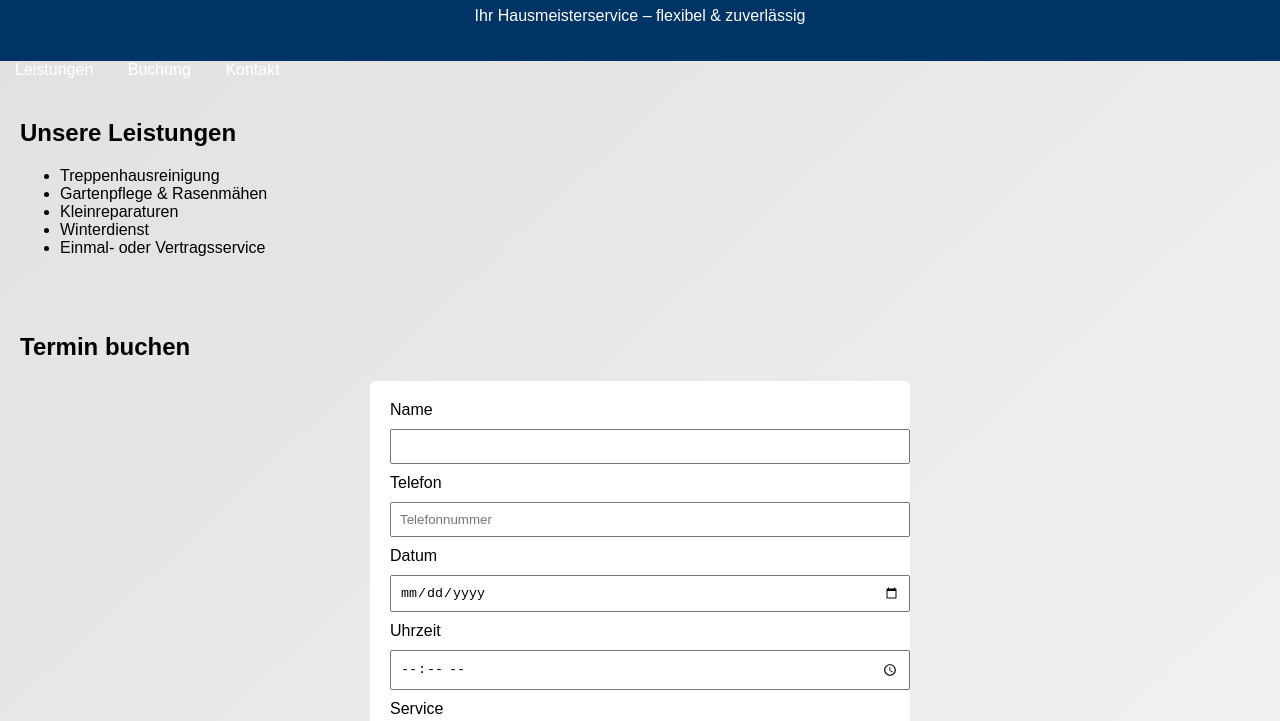
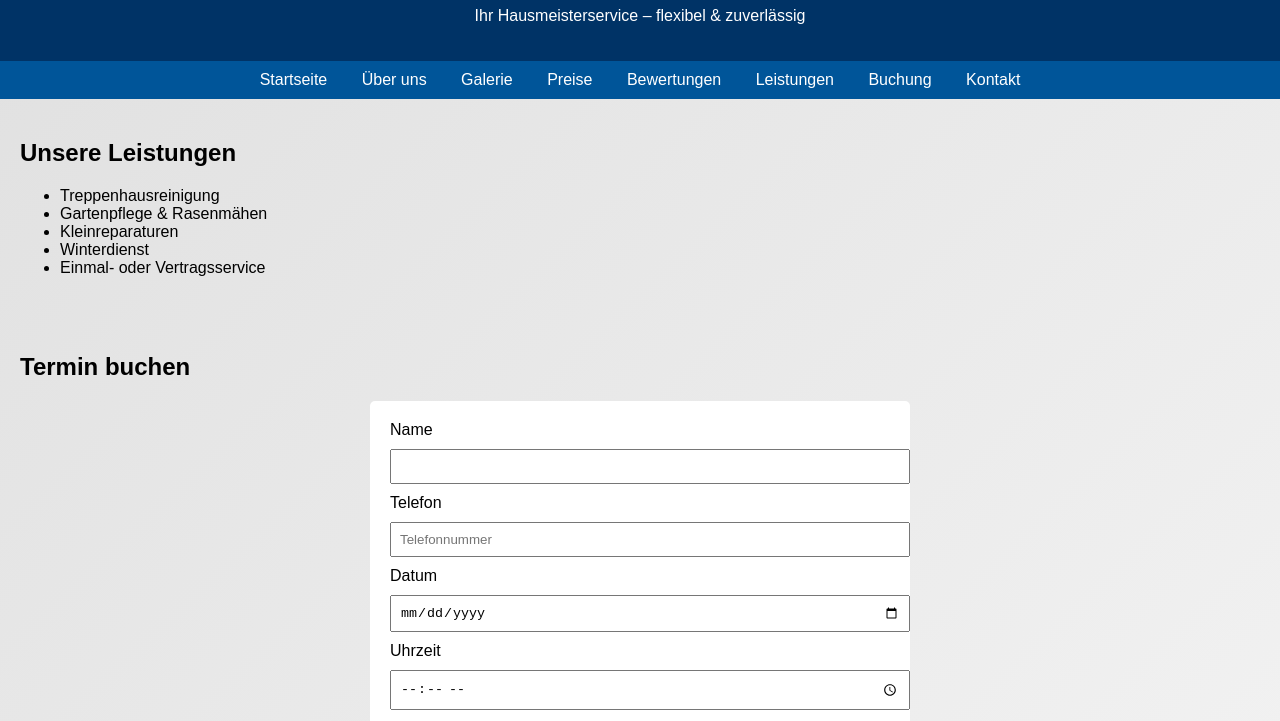
Before and after one commit to JoIoan/hausprofix24-site, a plain HTML site: page index.html in a window 1280 px wide. Shown: the part 93-814 px from the top of the page. Drawn offline with Linux system fonts and the light colour scheme.

Commit message:
Update index.html

```diff
--- a/index.html
+++ b/index.html
@@ -18,14 +18,9 @@
       text-align: center;
     }
     nav {
-     <nav>
-  <a href="index.html">Startseite</a>
-  <a href="ueber-uns.html">Über uns</a>
-  <a href="#leistungen">Leistungen</a>
-  <a href="#buchung">Buchung</a>
-  <a href="#kontakt">Kontakt</a>
-</nav>
-
+      background: #005599;
+      text-align: center;
+      padding: 10px;
     }
     nav a {
       color: white;
@@ -64,6 +59,11 @@
   </header>
 
   <nav>
+    <a href="index.html">Startseite</a>
+    <a href="ueber-uns.html">Über uns</a>
+    <a href="galerie.html">Galerie</a>
+    <a href="preise.html">Preise</a>
+    <a href="bewertungen.html">Bewertungen</a>
     <a href="#leistungen">Leistungen</a>
     <a href="#buchung">Buchung</a>
     <a href="#kontakt">Kontakt</a>
```
